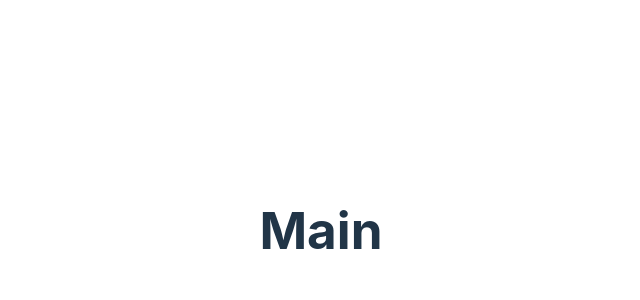
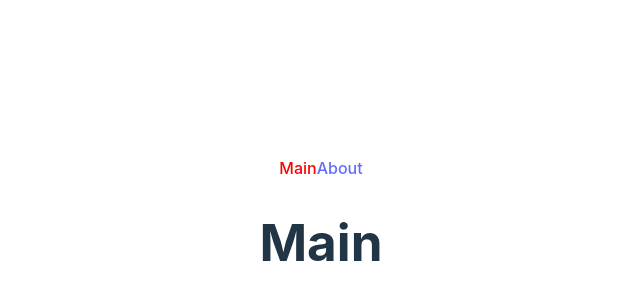
Before and after one commit to AlexGorSer/rss-react, a React (Vite) app: page / in a window 1280 px wide. Shown: the part 170-470 px from the top of the page, without its empty margins (319-959 px from the left). Built offline with nearby package versions, Linux system fonts and the light colour scheme.

Commit message:
feat: add Headers nav menu

```diff
--- a/src/App.tsx
+++ b/src/App.tsx
@@ -1,5 +1,6 @@
 import React from 'react';
 import { Route, Routes } from 'react-router-dom';
+import Header from './components/Header/Header';
 import './App.scss';
 
 // function App() {
@@ -33,6 +34,7 @@
   render(): React.ReactNode {
     return (
       <div className="App">
+        <Header />
         <Routes>
           <Route path="/" element={<h1>Main</h1>} />
           <Route path="about" element={<h1>About</h1>} />
--- a/src/components/Header/Header.scss
+++ b/src/components/Header/Header.scss
@@ -0,0 +1,3 @@
+.active {
+  color: red;
+}
--- a/src/components/Header/Header.tsx
+++ b/src/components/Header/Header.tsx
@@ -0,0 +1,24 @@
+import React from 'react';
+import { NavLink } from 'react-router-dom';
+import './Header.scss';
+
+class Header extends React.Component {
+  activeLink(active: boolean) {
+    return active ? 'active' : '';
+  }
+
+  render(): React.ReactNode {
+    return (
+      <nav>
+        <NavLink to={'/'} className={({ isActive }) => this.activeLink(isActive)}>
+          Main
+        </NavLink>
+        <NavLink to={'/about'} className={({ isActive }) => this.activeLink(isActive)}>
+          About
+        </NavLink>
+      </nav>
+    );
+  }
+}
+
+export default Header;
```
